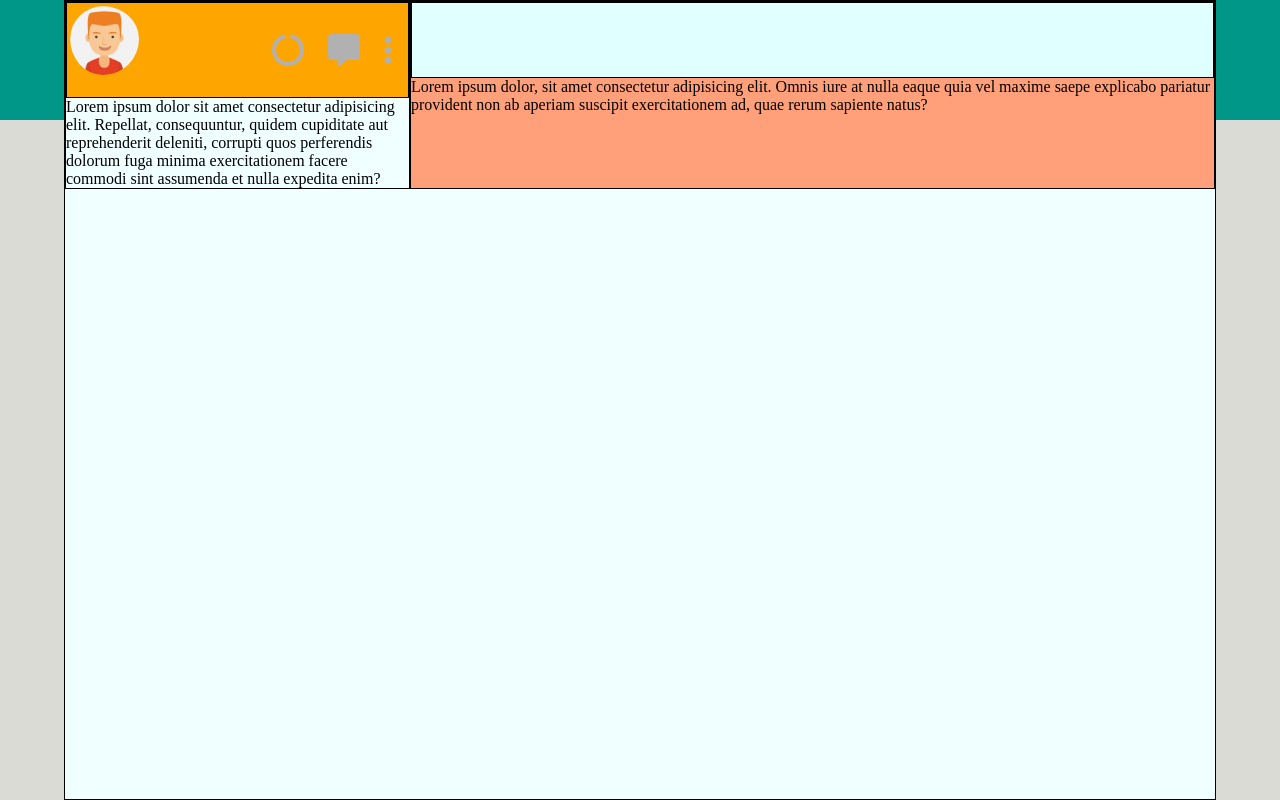
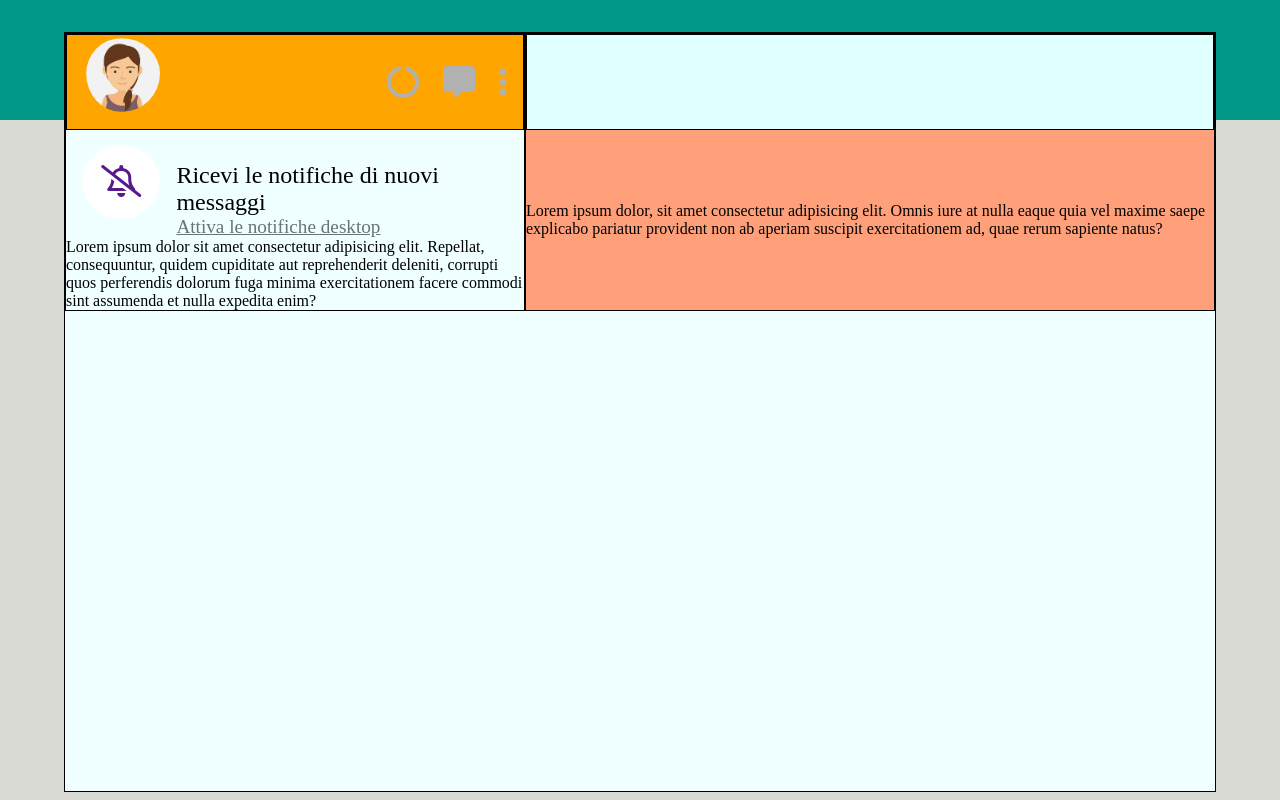
Before and after one commit to serena-peschiaroli/html-css-boolzapp, a plain HTML site: page index.html in a window 1280 px wide. Drawn offline with Linux system fonts and the light colour scheme.

Commit message:
Add: alert row, fix: margins, lineheight

```diff
--- a/css/style.css
+++ b/css/style.css
@@ -7,6 +7,7 @@
     --mic-gray: #6B7376;
     --msg-green: #D5F9BA;
     --read-azure: #259AC0;
+    --notific-azure: #8EDAFC;
 }
 
 *  {
@@ -41,6 +42,10 @@ body {
     justify-content:space-between;
 }
 
+.mg-l1 {
+    margin-left: 1rem;
+}
+
 header {
     border: 1px solid black;
 }
@@ -49,8 +54,10 @@ header {
 .container {
     width: 90%;
     max-width: 1480px;
-    height: 100vh;
+    height: 95vh;
     margin: 0 auto;
+    position: relative;
+    top: 2rem;
 
 
     /* debug */
@@ -71,7 +78,7 @@ header {
 }
 
 .avatar {
-    width: 35%;
+    width: 24%;
     object-fit: cover;
     border-radius: 50%;
     line-height: 6rem;
@@ -97,7 +104,7 @@ header {
 .side-contacts {
     display: flex;
     flex-wrap: wrap;
-    width: 30%;
+    width: 40%;
 
 
 
@@ -107,13 +114,91 @@ header {
 
 /* /LEFT SIDE HEADER */
 
+/* LEFT SIDE MAIN */
+
+.bell-icon {
+    font-size: 2rem;
+    line-height: 6.5rem ;
+    vertical-align: center;
+    border-radius: 50%;
+    background-color: white;
+    padding: 1.2rem;
 
 
 
 
+
+
+
+}
+
+
+
+
+
+
+   /* width: 6.8rem;
+   height: 5rem;
+   border-radius: 50%;
+   vertical-align: center;
+   padding-left: 0.2rem;
+   padding-top: 0.2rem;
+   background-color: white;
+     */
+}
+
+.alert {
+    height: 6.5rem;
+    background-color: var(--notific-azure);
+    flex-wrap: nowrap;
+    /* line-height: 6.5rem; */
+}
+
+.alert-text {
+    display: flex;
+    flex-direction: column;
+    text-align: left;
+    vertical-align: center;
+    margin-left: 1rem;
+    margin-top: 2rem;
+
+
+}
+.text-primary {
+    font-size: 1.5rem;
+
+
+
+
+}
+
+.text-sub {
+    font-size: 1.2rem;
+
+}
+
+.text-sub a {
+    color: var(--mic-gray);
+}
+
+/* /LEFT SIDE MAIN */
+
+
+
+/* RIGHT SIDE */
+
+/* RIGHT SIDE HEADER */
+
+#right-head {
+
+    width: 100%;
+    background-color: lightcyan;
+    height: 6rem;
+}
+
 /* MAIN MESSAGES */
 .main-msg {
-    width: 70%;
+    width: 60%;
     display: flex;
     flex-wrap: wrap;
 
@@ -121,11 +206,3 @@ header {
     border: 1px solid black;
     background-color: lightsalmon;
 }
-
-
-
-#right-head {
-
-    width: 100%;
-    background-color: lightcyan;
-}
--- a/index.html
+++ b/index.html
@@ -24,7 +24,7 @@
 
                     <header id="left-head" class="row">
                         <div class="user">
-                            <img class="avatar" src="img/avatar_1.jpg" alt="">
+                            <img class="avatar mg-l1" src="img/avatar_io.jpg" alt="">
                         </div>
                         <span class="actions">
                             <a class="actions-icon" href="">
@@ -44,7 +44,24 @@
 
                     </header>
                     <main id="left">
-                        <div class="alert">
+                        <div class="alert row">
+                            <div class="bell mg-l1">
+                                <a class="bell-icon"  href="">
+                                    <i class="fa-regular fa-bell-slash"></i>
+                                </a>
+                             </div>
+                                <div class="alert-text mg-l1">
+                                    <span class="text-primary">
+                                        Ricevi le notifiche di nuovi messaggi
+                                    </span>
+                                    <span class="text-sub">
+                                        <a href="">
+                                            Attiva le notifiche desktop
+                                        </a>
+                                    </span>
+                                </div>
+
+
 
                         </div>
 
```
